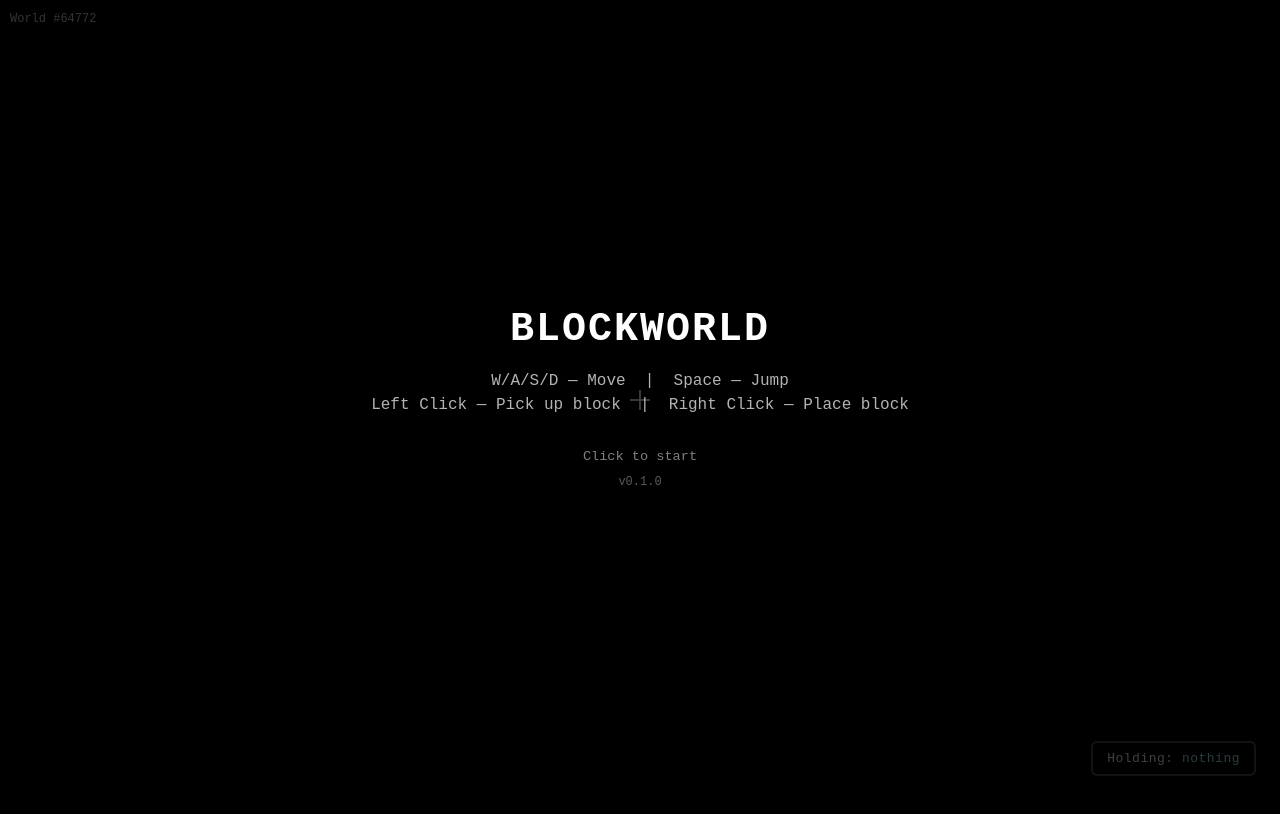
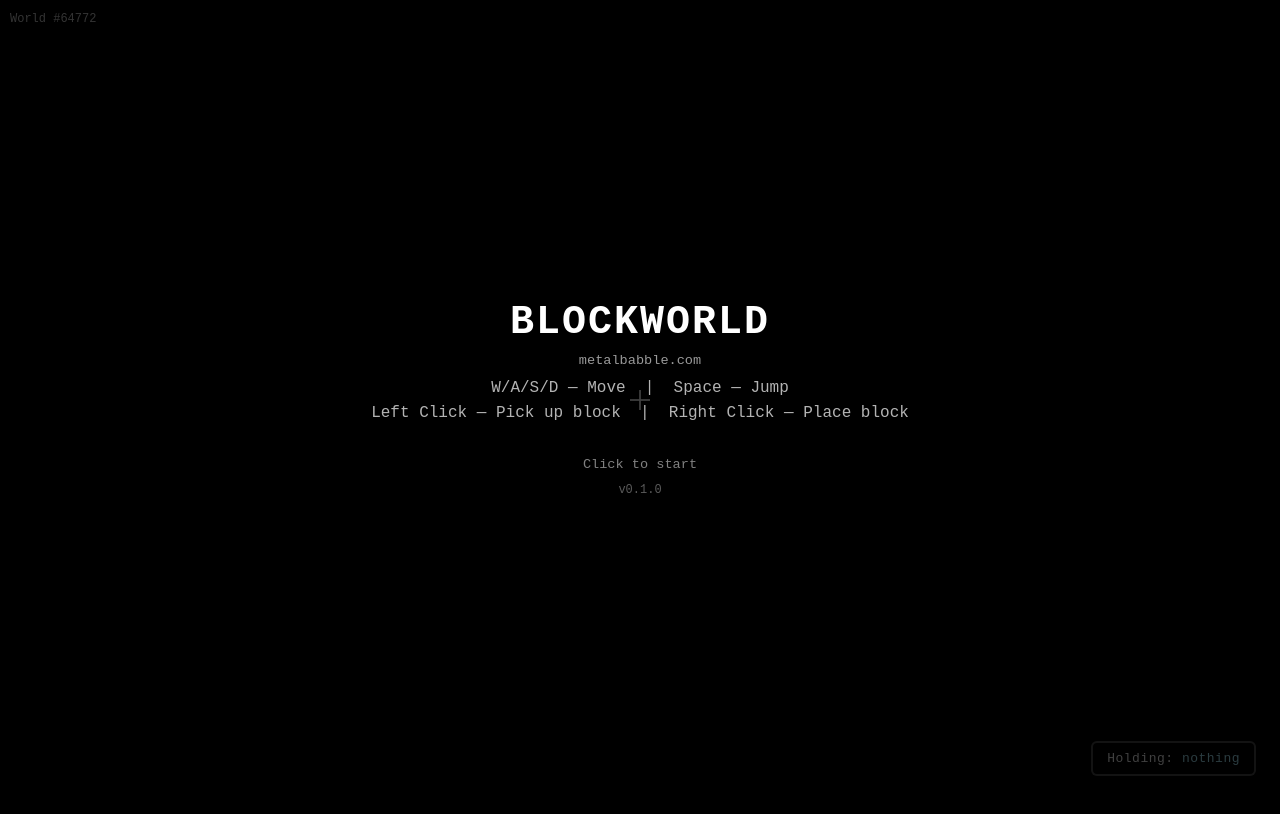
Before and after one commit to metalbabble/blockworld, a website built with Vite: page docs/index.html in a window 1280 px wide. Shown: the top 814 px of the page. Built offline with nearby package versions, Linux system fonts and the light colour scheme; files whose address does not match are found by name.

Commit message:
added subtitle

```diff
--- a/docs/index.html
+++ b/docs/index.html
@@ -117,6 +117,7 @@
 <body>
   <div id="overlay">
     <h1>BLOCKWORLD</h1>
+    <p style="margin-top:-0.5rem; margin-bottom:0.5rem; font-size:0.85rem; opacity:0.6;">metalbabble.com</p>
     <p>W/A/S/D — Move &nbsp;|&nbsp; Space — Jump</p>
     <p>Left Click — Pick up block &nbsp;|&nbsp; Right Click — Place block</p>
     <p class="hint">Click to start</p>
```
Also changed, not shown: index.html (+1 -0 lines), 1 other file.
